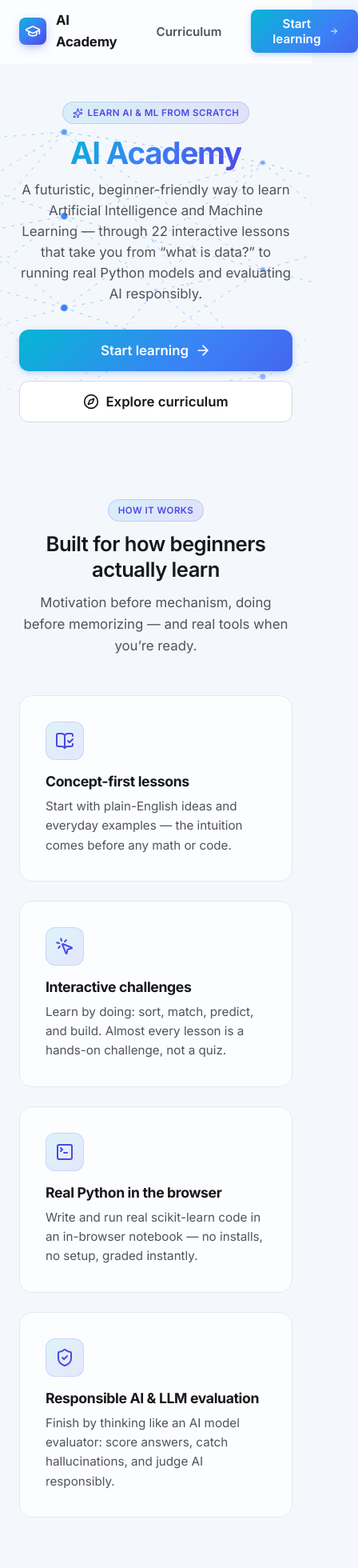
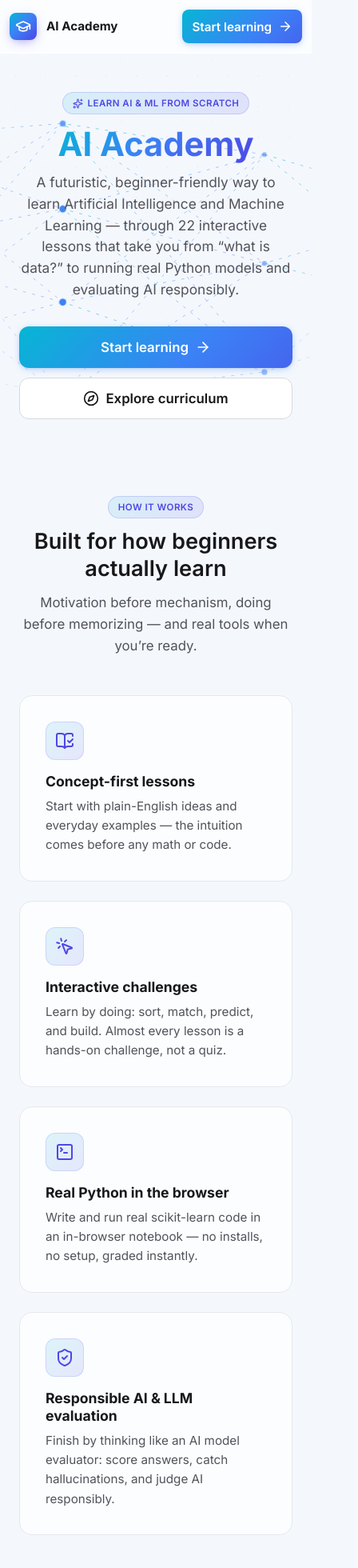
Before and after one commit to javohir73/ai-academy, a React (Vite) app: page / in a window 390 px wide. Shown: the top 1960 px of the page at 80% size, 448 px wide, since content can reach past the window. Built offline with nearby package versions, Linux system fonts and the light colour scheme.

Commit message:
fix: polish responsive redesign styles

```diff
--- a/src/styles/global.css
+++ b/src/styles/global.css
@@ -135,7 +135,7 @@ h3 {
   margin: 0;
   font-weight: 700;
   line-height: 1.25;
-  letter-spacing: -0.02em;
+  letter-spacing: 0;
   color: var(--text);
 }
 h1 {
@@ -226,7 +226,7 @@ a {
 }
 .topbar__brand {
   font-weight: 700;
-  letter-spacing: -0.01em;
+  letter-spacing: 0;
 }
 .backdrop {
   display: none;
@@ -268,7 +268,7 @@ a {
   padding: var(--s2) var(--s3) var(--s5);
   font-weight: 700;
   font-size: 1.05rem;
-  letter-spacing: -0.01em;
+  letter-spacing: 0;
 }
 .brand__mark {
   width: 34px;
@@ -539,7 +539,7 @@ a {
   display: block;
   font-weight: 600;
   font-size: 1.02rem;
-  letter-spacing: -0.01em;
+  letter-spacing: 0;
   margin: 1px 0;
 }
 .module-card__concept {
@@ -935,7 +935,7 @@ a {
 .predict-readout__value {
   font-size: 2.6rem;
   font-weight: 700;
-  letter-spacing: -0.03em;
+  letter-spacing: 0;
   color: var(--text);
   line-height: 1.1;
   margin: var(--s2) 0;
@@ -2785,7 +2785,7 @@ body::before {
   border-radius: var(--r-sm);
   font: inherit;
   font-weight: 700;
-  letter-spacing: -0.01em;
+  letter-spacing: 0;
   color: inherit;
   cursor: pointer;
   transition: background var(--dur-fast) var(--ease-out);
@@ -2799,7 +2799,7 @@ body::before {
   border: none;
   font: inherit;
   font-weight: 700;
-  letter-spacing: -0.01em;
+  letter-spacing: 0;
   color: inherit;
   cursor: pointer;
   padding: 4px 8px;
@@ -2996,13 +2996,13 @@ body::before {
   margin: 0 auto;
 }
 .hero-x h1 {
-  font-size: clamp(2.4rem, 6vw, 4rem);
+  font-size: 4rem;
   line-height: 1.05;
-  letter-spacing: -0.03em;
+  letter-spacing: 0;
   margin: var(--s4) 0 var(--s3);
 }
 .hero-x__lead {
-  font-size: clamp(1.05rem, 2.2vw, 1.3rem);
+  font-size: 1.25rem;
   color: var(--text-2);
   max-width: 620px;
   margin: 0 auto var(--s6);
@@ -3022,8 +3022,8 @@ body::before {
   margin: 0 auto var(--s7);
 }
 .home-section__head h2 {
-  font-size: clamp(1.6rem, 3.5vw, 2.2rem);
-  letter-spacing: -0.02em;
+  font-size: 2.2rem;
+  letter-spacing: 0;
   margin: var(--s3) 0;
 }
 .home-section__head p {
@@ -3138,8 +3138,8 @@ body::before {
   padding: clamp(var(--s6), 5vw, var(--s8));
 }
 .home-cta h2 {
-  font-size: clamp(1.6rem, 4vw, 2.4rem);
-  letter-spacing: -0.02em;
+  font-size: 2.4rem;
+  letter-spacing: 0;
   margin-bottom: var(--s3);
 }
 .home-cta p {
@@ -3198,3 +3198,34 @@ body::before {
     transform: none !important;
   }
 }
+
+@media (max-width: 700px) {
+  .home__nav {
+    gap: var(--s2);
+    padding: var(--s3);
+  }
+  .home__nav .brand {
+    flex: 0 0 auto;
+    white-space: nowrap;
+    font-size: 0.95rem;
+  }
+  .home__nav .btn {
+    padding: 10px 12px;
+    min-height: 42px;
+  }
+  .home__nav .btn--ghost {
+    display: none;
+  }
+  .hero-x h1 {
+    font-size: 2.6rem;
+  }
+  .hero-x__lead {
+    font-size: 1.08rem;
+  }
+  .home-section__head h2 {
+    font-size: 1.7rem;
+  }
+  .home-cta h2 {
+    font-size: 1.8rem;
+  }
+}
```
